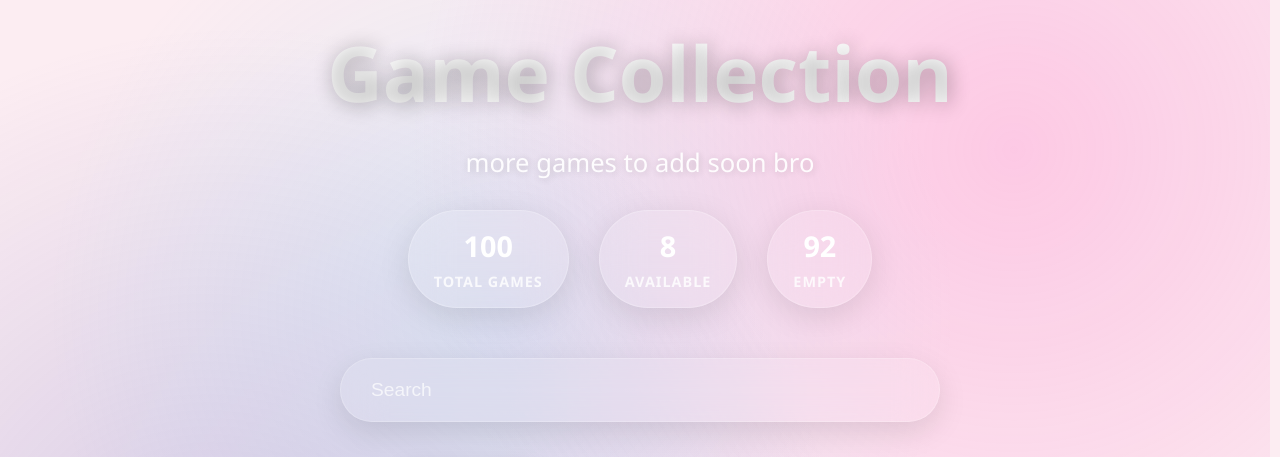
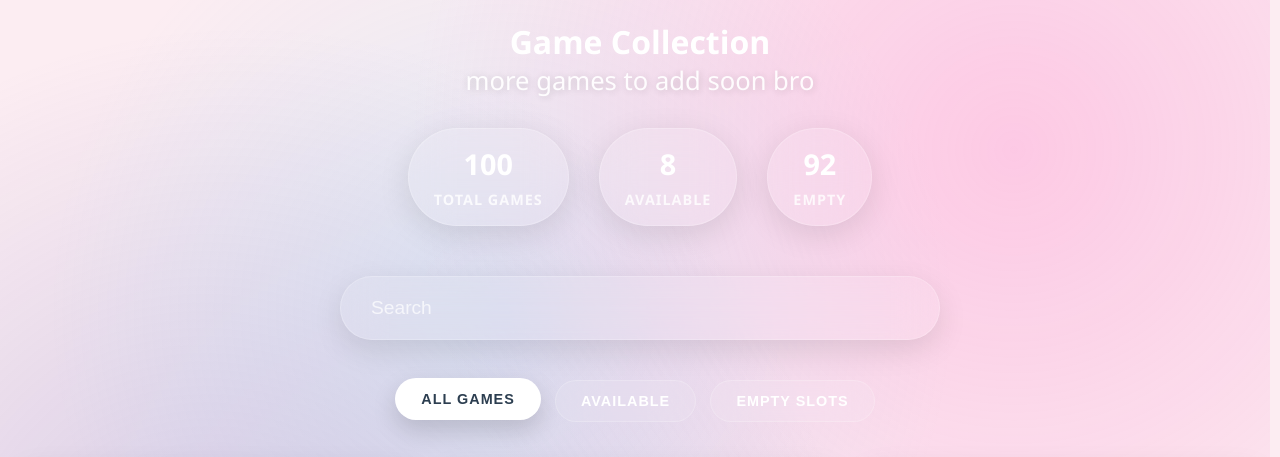
Before and after one commit to Srnots/ChunsuGames, a plain HTML site: page index.html in a window 1280 px wide. Shown: the top 457 px of the page. Drawn offline with Linux system fonts and the light colour scheme.

Commit message:
Update index.html

```diff
--- a/index.html
+++ b/index.html
@@ -72,16 +72,6 @@
         }
 
         .header h1 {
-            font-size: clamp(2.5rem, 6vw, 5rem);
-            font-weight: 900;
-            margin-bottom: 20px;
-            text-shadow: 2px 2px 20px rgba(0,0,0,0.3);
-            background: white;
-            background-size: 200% 200%;
-            -webkit-background-clip: text;
-            -webkit-text-fill-color: transparent;
-            background-clip: text;
-            animation: textGlow 3s ease-in-out infinite;
         }
 
         @keyframes textGlow {
```
